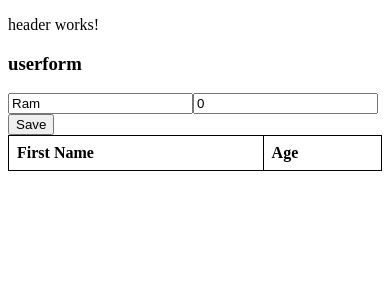
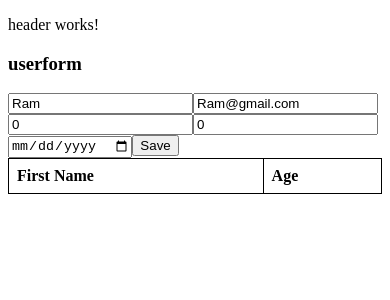
Before and after one commit to Sanjay-mg/angular-myapp, an Angular app: page / in a window 390 px wide. Shown: the top 300 px of the page. Built offline with nearby package versions, Linux system fonts and the light colour scheme.

Commit message:
added user email,phone and dob

```diff
--- a/src/app/User.ts
+++ b/src/app/User.ts
@@ -1,4 +1,7 @@
 export class User{
   name:string = 'Ram';
+  email:string = 'Ram@gmail.com'
   age:number = 0;
+  phoneNumber:number = 0;
+  dob:Date=new Date();
 }
--- a/src/app/userform/userform.component.html
+++ b/src/app/userform/userform.component.html
@@ -1,6 +1,9 @@
 <h3>{{title}}</h3>
 <input [(ngModel)]='user.name'>
+<input [(ngModel)]='user.email'>
 <input [(ngModel)]='user.age' placeholder="Age" type="number">
+<input [(ngModel)]='user.phoneNumber' placeholder="phone" type="number">
+<input type="date" [(ngModel)]='user.dob'>
 <button (click)='save()'>Save</button>
 <table>
   <thead>
--- a/src/app/userform/userform.component.ts
+++ b/src/app/userform/userform.component.ts
@@ -22,7 +22,7 @@ export class UserformComponent implements OnInit { // controller
     },
     error=> {
       console.log(error);
-      alert(error.statusText)
+      alert("error happened..");
     })
   }
   ngOnInit(): void {
```
